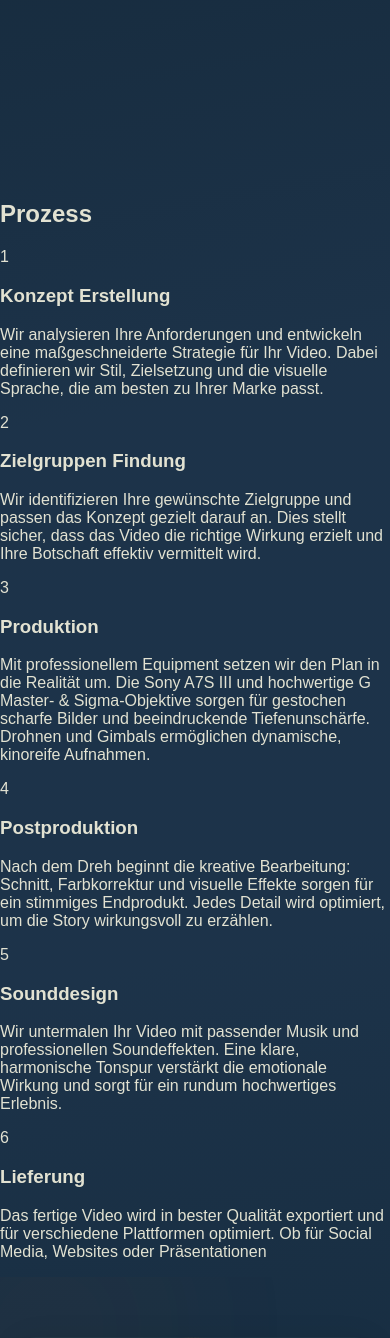
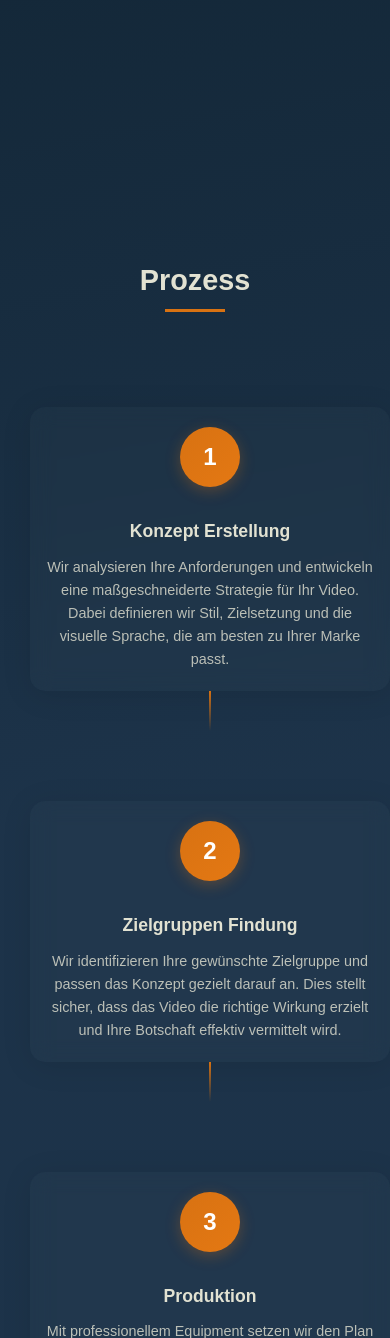
Before and after one commit to ERIK99active/erikbartho.de, a PHP site: page / in a window 390 px wide. Shown: the part 3493-4831 px from the top of the page. Run offline with PHP 8.4, Linux system fonts and the light colour scheme.

Commit message:
Fehlerbehebung

```diff
--- a/styles.css
+++ b/styles.css
@@ -341,6 +341,7 @@
     height: 100%;
     transition: transform 0.8s ease;
     transform-style: preserve-3d;
+    cursor: pointer;
 }
 
 .service-card.flipped .service-card-inner {
@@ -1646,3 +1647,201 @@
 .footer-nav a:hover {
     text-decoration: underline;
 }
+
+/* Process Section */
+.process-section {
+    text-align: center;
+    padding: 80px 20px;
+    background: none;
+    position: relative;
+    overflow: hidden;
+}
+
+.process-section h2 {
+    font-size: 2.5rem;
+    color: var(--text-color);
+    margin-bottom: 60px;
+    position: relative;
+    display: inline-block;
+}
+
+.process-section h2::after {
+    content: '';
+    position: absolute;
+    bottom: -15px;
+    left: 50%;
+    transform: translateX(-50%);
+    width: 60px;
+    height: 3px;
+    background: var(--primary-color);
+}
+
+.process-container {
+    display: flex;
+    align-items: flex-start;
+    justify-content: center;
+    gap: 40px;
+    position: relative;
+    flex-wrap: wrap;
+    max-width: 1200px;
+    margin: 0 auto;
+    padding: 20px;
+}
+
+.process-step {
+    text-align: center;
+    flex: 1;
+    min-width: 220px;
+    max-width: 280px;
+    position: relative;
+    transition: transform 0.6s ease;
+    display: flex;
+    flex-direction: column;
+    align-items: center;
+    padding: 20px;
+    border-radius: 15px;
+    background: rgba(255, 255, 255, 0.02);
+    backdrop-filter: blur(10px);
+    box-shadow: 0 4px 30px rgba(0, 0, 0, 0.1);
+}
+
+.process-step::before {
+    content: '';
+    position: absolute;
+    top: 50%;
+    right: -40px;
+    width: 40px;
+    height: 2px;
+    background: linear-gradient(90deg, var(--primary-color), transparent);
+    transform: translateY(-50%);
+}
+
+.process-step:last-child::before {
+    display: none;
+}
+
+.process-step:hover {
+    transform: translateY(-10px);
+    background: rgba(255, 255, 255, 0.05);
+}
+
+.step-circle {
+    width: 70px;
+    height: 70px;
+    border-radius: 50%;
+    background: linear-gradient(135deg, var(--primary-color), #e47813);
+    color: white;
+    display: flex;
+    align-items: center;
+    justify-content: center;
+    font-size: 28px;
+    font-weight: bold;
+    margin-bottom: 20px;
+    box-shadow: 0 4px 15px rgba(216, 114, 18, 0.3);
+    transition: transform 0.3s ease, box-shadow 0.3s ease;
+}
+
+.process-step:hover .step-circle {
+    transform: scale(1.1);
+    box-shadow: 0 6px 20px rgba(216, 114, 18, 0.4);
+}
+
+.process-step h3 {
+    font-size: 1.2rem;
+    margin: 15px 0;
+    color: var(--text-color);
+    min-height: 40px;
+    display: flex;
+    align-items: center;
+    justify-content: center;
+    line-height: 1.4;
+}
+
+.process-step p {
+    font-size: 0.95rem;
+    color: rgba(226, 226, 210, 0.8);
+    line-height: 1.6;
+    margin: 0;
+}
+
+/* Process Section Responsive */
+@media (max-width: 1200px) {
+    .process-container {
+        gap: 30px;
+    }
+
+    .process-step::before {
+        width: 30px;
+        right: -30px;
+    }
+}
+
+@media (max-width: 768px) {
+    .process-section {
+        padding: 40px 20px;
+        margin-top: 40px;
+        clear: both;
+    }
+
+    .process-container {
+        flex-direction: column;
+        align-items: center;
+        gap: 40px;
+        margin-top: 40px;
+    }
+
+    .process-step {
+        width: 100%;
+        max-width: 100%;
+        margin-bottom: 30px;
+        padding: 25px;
+    }
+
+    .process-step::before {
+        content: '';
+        position: absolute;
+        top: auto;
+        bottom: -40px;
+        left: 50%;
+        width: 2px;
+        height: 40px;
+        background: linear-gradient(180deg, var(--primary-color), transparent);
+        transform: translateX(-50%);
+        right: auto;
+    }
+
+    .process-section h2 {
+        font-size: 2rem;
+        margin-bottom: 50px;
+    }
+
+    .step-circle {
+        width: 60px;
+        height: 60px;
+        font-size: 24px;
+    }
+
+    .process-step h3 {
+        font-size: 1.1rem;
+        min-height: auto;
+        margin: 12px 0;
+    }
+
+    .process-step p {
+        font-size: 0.9rem;
+    }
+}
+
+@media (max-width: 480px) {
+    .process-section {
+        padding: 40px 10px;
+    }
+
+    .process-section h2 {
+        font-size: 1.8rem;
+    }
+
+    .process-step {
+        padding: 20px 15px;
+    }
+}
```
